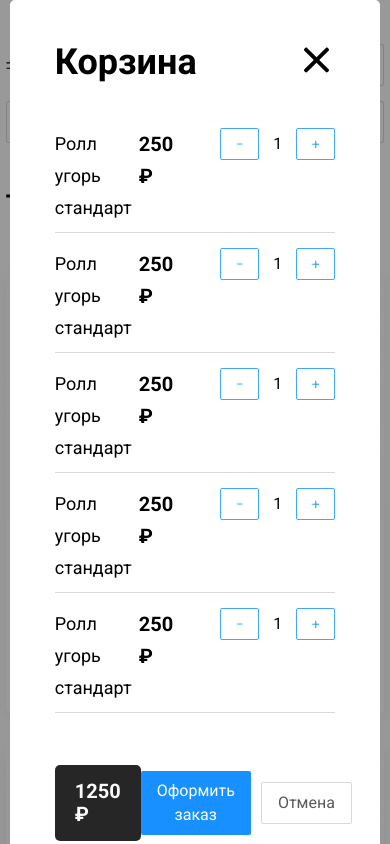
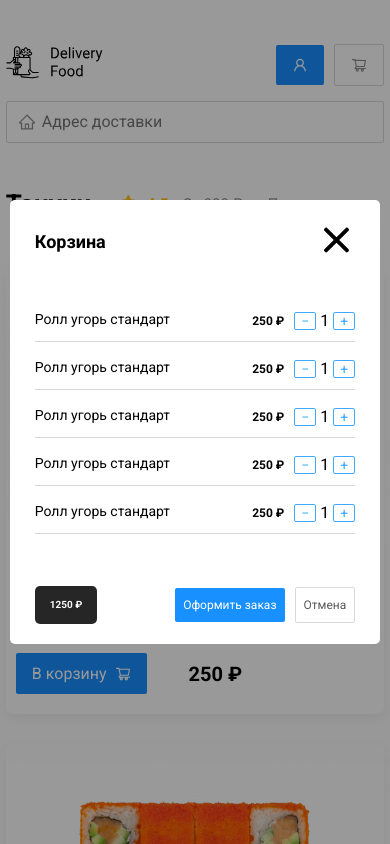
Before and after one commit to NinaBelka/Del_food, a plain HTML site: page restaurant.html in a window 390 px wide. Both pictures are taken after a click on the button 359 px from the left and 65 px from the top of the page. Shown: the top 844 px of the page. Drawn offline with nearby package versions, Linux system fonts and the light colour scheme.

Commit message:
Сделана адаптация модального окна

```diff
--- a/css/style.css
+++ b/css/style.css
@@ -314,6 +314,7 @@ body {
 .is-open {
   display: flex;
 }
+
 .modal-dialog {
   max-width: 780px;
   width: 95%;
@@ -329,6 +330,7 @@ body {
   justify-content: space-between;
   margin-bottom: 45px;
 }
+
 .modal-title {
   margin: 0;
   font-weight: bold;
@@ -370,10 +372,12 @@ body {
   font-size: 20px;
   line-height: 32px;
 }
+
 .food-counter {
   display: flex;
   align-items: center;
 }
+
 .counter-button {
   display: flex;
   align-items: center;
@@ -563,4 +567,51 @@ body {
   .footer-link:not(:last-child) {
     padding-right: 0;
   }
+
+  .modal-dialog {
+    padding: 20px 25px;
+  }
+
+  .modal-title {
+    font-size: 18px;
+  }
+
+  .food-name {
+    font-size: 14px;
+    line-height: 20px;
+  }
+
+  .food-price {
+    font-size: 12px;
+    line-height: 24px;
+    margin-right: 10px;
+  }
+
+  .counter-button {
+    width: 22px;
+    height: 18px;
+  }
+
+  .counter {
+    margin: 0 4px;
+  }
+
+  .modal-pricetag {
+    font-size: 10px;
+    line-height: 18px;
+    padding: 10px 15px;
+  }
+
+  .footer-buttons .button-primary {
+    font-size: 12px;
+    line-height: 18px;
+    padding: 8px;
+  }
+
+  .footer-buttons .button {
+    font-size: 12px;
+    line-height: 18px;
+    padding: 8px;
+
+  }
 }
```
